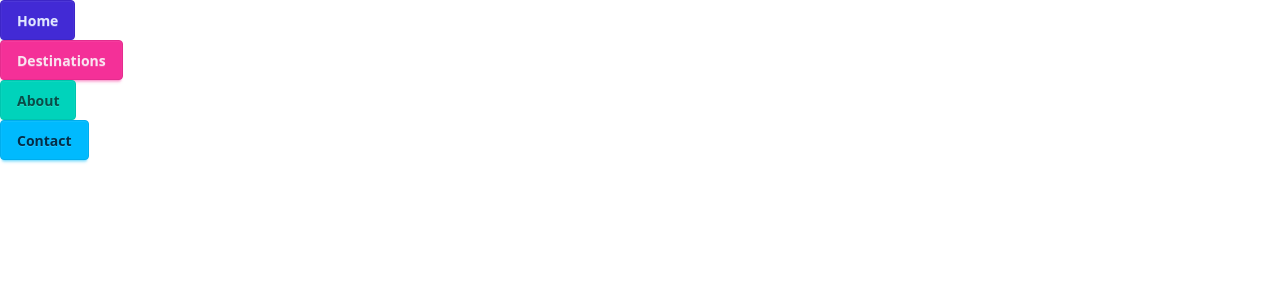
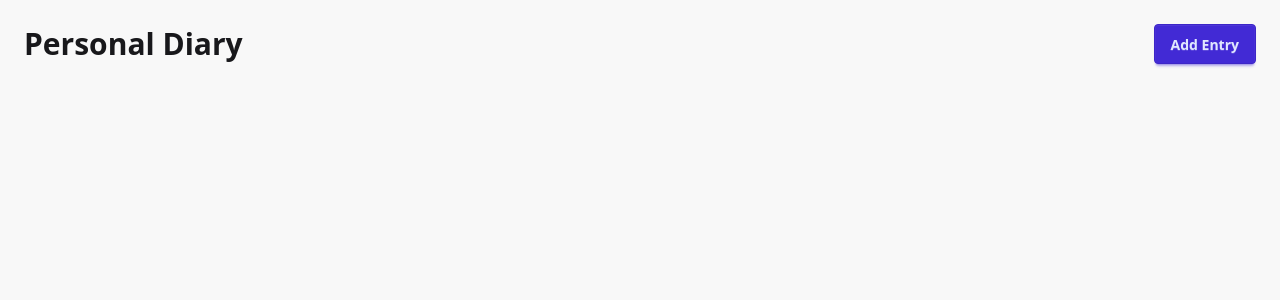
Before and after one commit to jan-ninh/react-diary-app, a React (Vite) app: page / in a window 1280 px wide. Shown: the top 300 px of the page. Built offline with nearby package versions, Linux system fonts and the light colour scheme.

Commit message:
Add Entry to localStorage

```diff
--- a/index.html
+++ b/index.html
@@ -4,7 +4,7 @@
     <meta charset="UTF-8" />
     <link rel="icon" type="image/svg+xml" href="/vite.svg" />
     <meta name="viewport" content="width=device-width, initial-scale=1.0" />
-    <title>travel-agency-website</title>
+    <title>Personal Diary</title>
   </head>
   <body>
     <div id="root"></div>
--- a/src/App.jsx
+++ b/src/App.jsx
@@ -1,16 +1,92 @@
-import About from "./pages/About";
-import Contact from "./pages/Contact";
-import Destinations from "./pages/Destinations";
-import Home from "./pages/Home";
+import { useEffect, useState } from "react";
+
+const LOCAL_STORAGE_KEY = "diaryEntries";
 
 function App() {
+  // State für unser Journal
+  //------------------------------------------------------------------
+  // 1. Loading entries
+  //------------------------------------------------------------------
+  // useState ArrowFunction (lazy initializer)
+  const [entries, setEntries] = useState(() => {
+    const stored = localStorage.getItem(LOCAL_STORAGE_KEY);
+    if (!stored) return [];
+
+    try {
+      const parsed = JSON.parse(stored);
+      return Array.isArray(parsed) ? parsed : [];
+    } catch (error) {
+      console.error("Failed to parse diary entries from localStorage:", error);
+      return [];
+    }
+  });
+
+  //------------------------------------------------------------------
+  // 2. useEffect beobachtet entries
+  //------------------------------------------------------------------
+  useEffect(() => {
+    localStorage.setItem(LOCAL_STORAGE_KEY, JSON.stringify(entries));
+  }, [entries]); //läuft jedes Mal, wenn entries sich ändert
+
+  //------------------------------------------------------------------
+  // 3. Add Entry
+  //------------------------------------------------------------------
+  const handleAddEntry = (newEntry) => {
+    setEntries((prevEntries) => [...prevEntries, newEntry]);
+  };
+
+  //------------------------------------------------------------------
+  //------------------------------------------------------------------
+  // ===> RETURN
+  //------------------------------------------------------------------
+  //------------------------------------------------------------------
   return (
-    <>
-      <Home />
-      <Destinations />
-      <About />
-      <Contact />
-    </>
+    <div className="bg-base-200 min-h-screen p-6">
+      <header className="mb-6 flex items-center justify-between">
+        <h1 className="text-3xl font-bold">Personal Diary</h1>
+        <button
+          className="btn btn-primary"
+          onClick={() => {
+            // Add Entry Modal
+            // z. B. setIsAddModalOpen(true)
+
+            // Zum Testen: Dummy-Eintrag anlegen:
+            const dummyEntry = {
+              id: crypto.randomUUID(),
+              title: "Test Entry",
+              date: "2025-11-27",
+              imageUrl: "https://via.placeholder.com/400x200",
+              content: "This is a test entry.",
+            };
+            handleAddEntry(dummyEntry);
+          }}
+        >
+          Add Entry
+        </button>
+      </header>
+
+      {/* Liste der Einträge – später als eigene Komponente auslagern */}
+      <main className="grid gap-4 md:grid-cols-2 lg:grid-cols-3">
+        {entries
+          .slice()
+          .sort((a, b) => new Date(b.date) - new Date(a.date)) // neueste zuerst
+          .map((entry) => (
+            <article
+              key={entry.id}
+              className="card bg-base-100 cursor-pointer shadow-md"
+            >
+              <figure>
+                <img src={entry.imageUrl} alt={entry.title} />
+              </figure>
+              <div className="card-body">
+                <p className="text-sm opacity-70">{entry.date}</p>
+                <h2 className="card-title">{entry.title}</h2>
+                {/* Hier später: onClick → Detail-Modal */}
+              </div>
+            </article>
+          ))}
+      </main>
+    </div>
   );
 }
 
```
Also changed, not shown: 1 other file (tests, documents, lock files or other folders).
